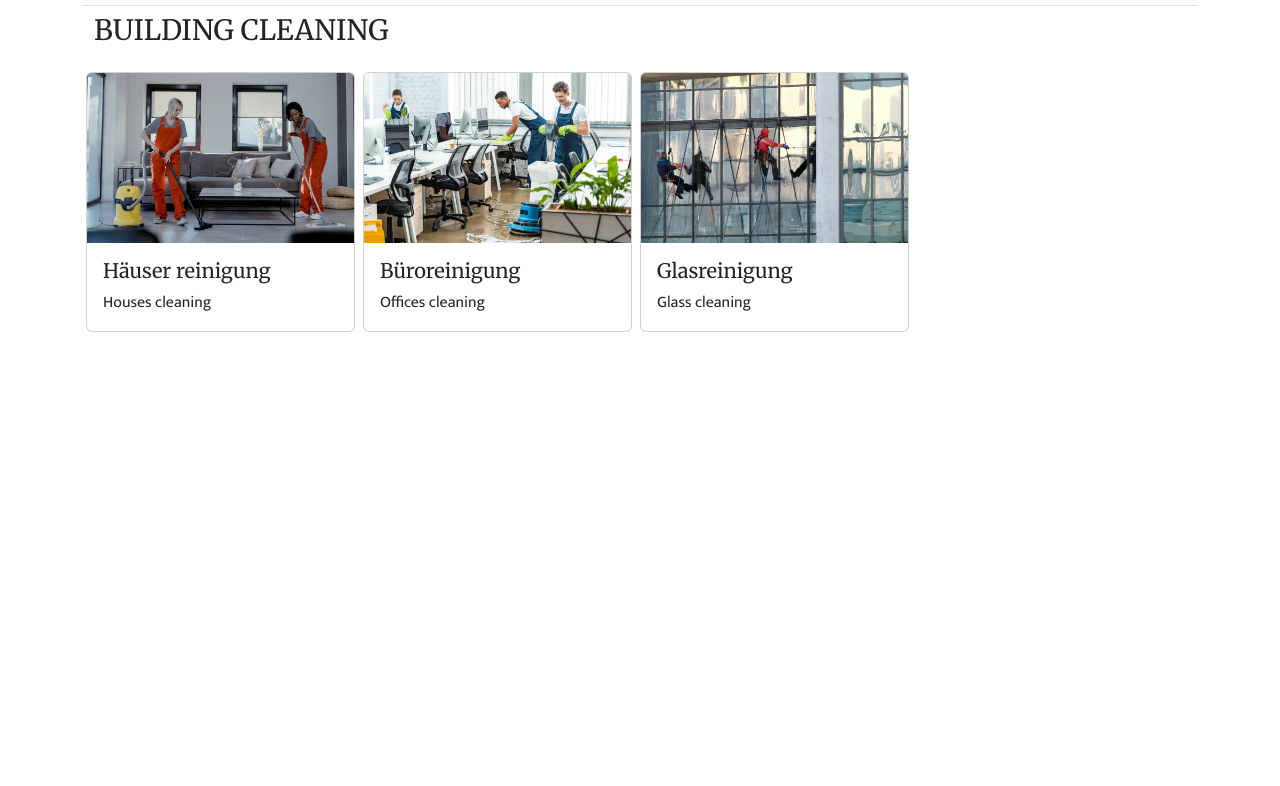
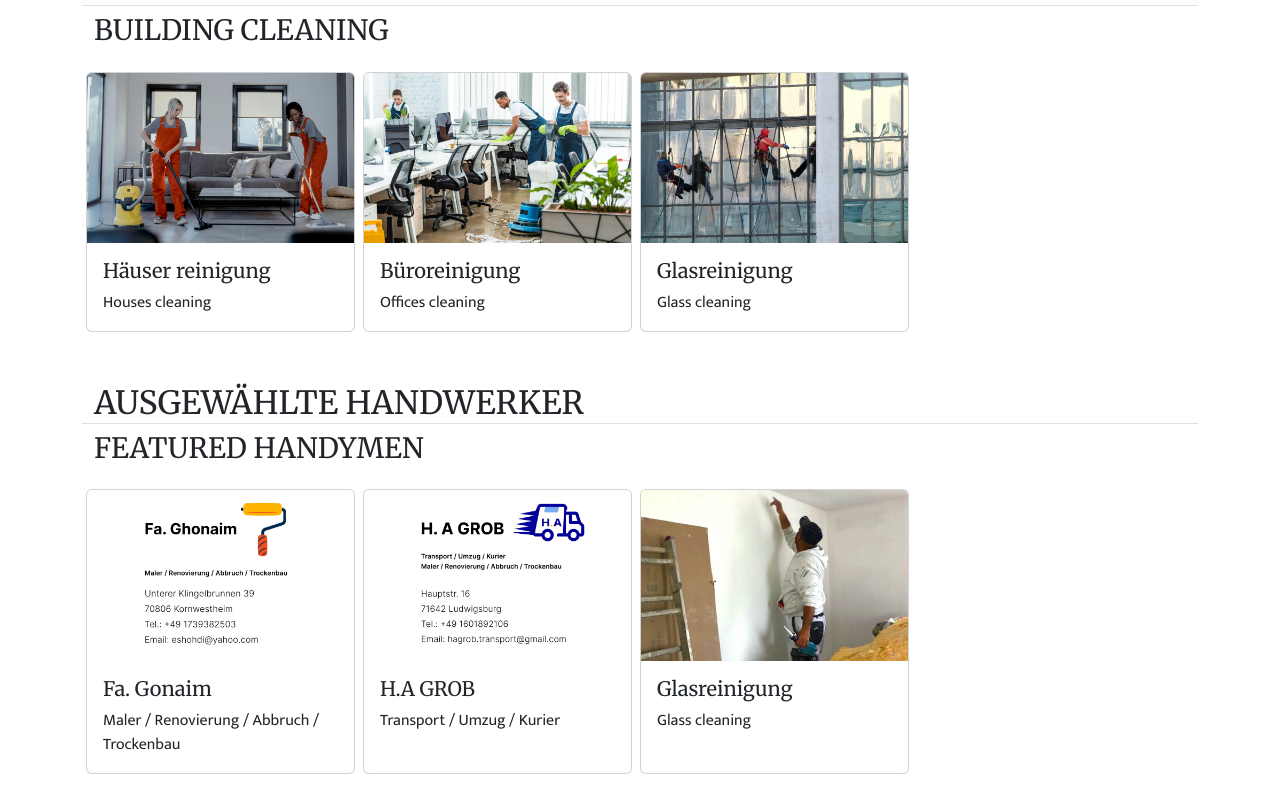
Before and after one commit to haniscape/haniscape-eu, a React (Create React App) app: page / in a window 1280 px wide. Shown: the part 878-1664 px from the top of the page. Before the commit the page ends 1222 px from the top, so only its background shows below. Built offline with nearby package versions, Linux system fonts and the light colour scheme.

Commit message:
handymen

```diff
--- a/src/Components/Home.jsx
+++ b/src/Components/Home.jsx
@@ -10,10 +10,13 @@ import demolition from "./img/demolition.jpeg";
 import cleanglass from "./img/cleanglass.jpeg";
 import cleanhouses from "./img/cleanhouses.jpeg";
 import cleanoffice from "./img/cleanoffice.jpeg";
+import faGhonaim from "./img/fa-ghonaim.jpeg";
+import haGrob from "./img/ha-grob.jpeg";
 
 function Home() {
   return (
     <div className="container">
+
       <div className="row mx-auto  p-1 mb-2 mt-5 ">
       <h2 className="border-bottom p-1 ">BAUDIENSTLEISTUNGEN</h2>
       <h4>CONSTRUCTION SERVICES</h4>
@@ -126,6 +129,43 @@ function Home() {
           </div>
         </div>
       </div>
+
+      <div className="row mx-auto  pb-1 mb-2 mt-5">
+      <h2 className="border-bottom">AUSGEWÄHLTE HANDWERKER</h2>
+      <h3>FEATURED HANDYMEN</h3>
+        <div className="row row-cols-1 row-cols-md-3 row-cols-lg-4 g-2">
+          <div className="col">
+            <div className="card h-100">
+              <img src={faGhonaim} className="card-img-top" alt="..." />
+              <div className="card-body">
+                <h5 className="card-title">Fa. Gonaim</h5>
+                <p className="card-text">Maler / Renovierung / Abbruch / Trockenbau</p>
+              </div>
+            </div>
+          </div>
+          <div className="col">
+            <div className="card h-100">
+              <img src={haGrob} className="card-img-top" alt="..." />
+              <div className="card-body">
+                <h5 className="card-title">H.A GROB</h5>
+                <p className="card-text">Transport / Umzug / Kurier</p>
+              </div>
+            </div>
+          </div>
+          <div className="col">
+            <div className="card h-100">
+              <img src={painter} className="card-img-top" alt="..." />
+              <div className="card-body">
+                <h5 className="card-title">Glasreinigung</h5>
+                <p className="card-text">Glass cleaning</p>
+              </div>
+            </div>
+          </div>
+        </div>
+      </div>
+
+
+
     </div>
   );
 }
```
Also changed, not shown: src/Components/img/fa-ghonaim.jpeg (added), src/Components/img/ha-grob.jpeg (added).
